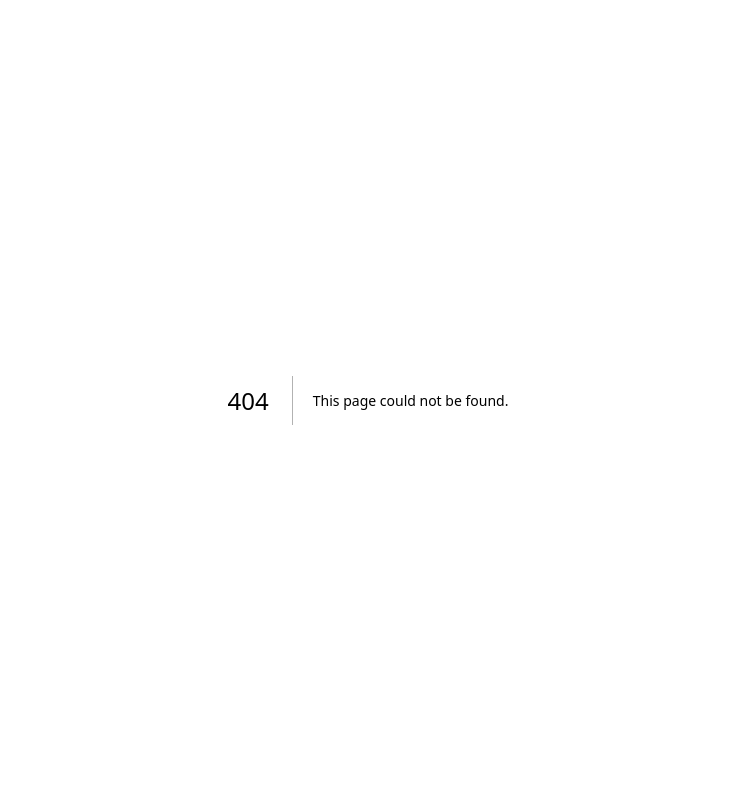
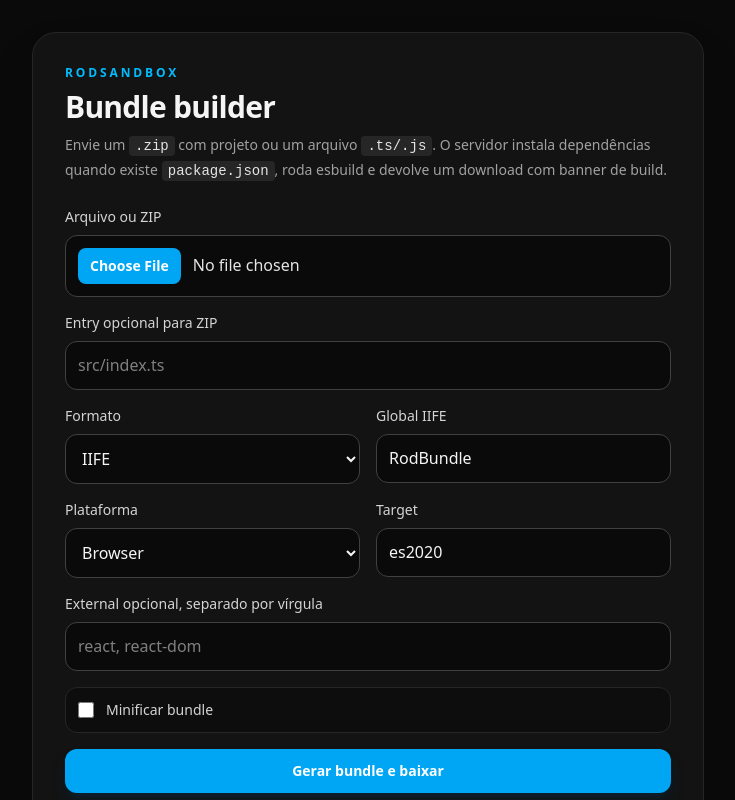
Before and after one commit to rodkisten/rodsandbox, a Next.js app: page /bundle in a window 1280 px wide. Before the commit this address had no page. Shown: the whole page, without its empty margins (272-1007 px from the left). Built offline with nearby package versions, Linux system fonts and the light colour scheme.

Commit message:
Add files via upload

```diff
--- /dev/null
+++ b/src/app/bundle/page.tsx
@@ -0,0 +1,118 @@
+import type { Metadata } from 'next';
+
+export const metadata: Metadata = {
+  title: 'Bundle Upload · RodSandbox',
+  description: 'Upload a TypeScript or JavaScript file, or a zipped project, and download an esbuild bundle.',
+};
+
+export default function BundlePage() {
+  return (
+    <main className="min-h-screen bg-neutral-950 px-4 py-8 text-neutral-100">
+      <section className="mx-auto flex max-w-2xl flex-col gap-6 rounded-3xl border border-neutral-800 bg-neutral-900/70 p-5 shadow-2xl sm:p-8">
+        <div className="space-y-2">
+          <p className="text-xs font-semibold uppercase tracking-[0.24em] text-sky-400">RodSandbox</p>
+          <h1 className="text-2xl font-semibold tracking-tight sm:text-3xl">Bundle builder</h1>
+          <p className="text-sm leading-6 text-neutral-400">
+            Envie um <code className="rounded bg-neutral-800 px-1.5 py-0.5 text-neutral-200">.zip</code> com projeto ou um arquivo
+            <code className="ml-1 rounded bg-neutral-800 px-1.5 py-0.5 text-neutral-200">.ts/.js</code>. O servidor instala dependências quando existe
+            <code className="ml-1 rounded bg-neutral-800 px-1.5 py-0.5 text-neutral-200">package.json</code>, roda esbuild e devolve um download com banner de build.
+          </p>
+        </div>
+
+        <form action="/api/bundle" method="post" encType="multipart/form-data" className="flex flex-col gap-4">
+          <label className="flex flex-col gap-2 text-sm font-medium text-neutral-300">
+            Arquivo ou ZIP
+            <input
+              name="file"
+              type="file"
+              required
+              accept=".zip,.ts,.tsx,.js,.jsx,.mjs,.cjs"
+              className="rounded-xl border border-neutral-700 bg-neutral-950 px-3 py-3 text-sm text-neutral-200 file:mr-3 file:rounded-lg file:border-0 file:bg-sky-500 file:px-3 file:py-2 file:text-sm file:font-semibold file:text-white"
+            />
+          </label>
+
+          <label className="flex flex-col gap-2 text-sm font-medium text-neutral-300">
+            Entry opcional para ZIP
+            <input
+              name="entry"
+              type="text"
+              placeholder="src/index.ts"
+              className="rounded-xl border border-neutral-700 bg-neutral-950 px-3 py-3 text-sm text-neutral-100 outline-none transition focus:border-sky-500/70 focus:ring-2 focus:ring-sky-500/20"
+            />
+          </label>
+
+          <div className="grid gap-4 sm:grid-cols-2">
+            <label className="flex flex-col gap-2 text-sm font-medium text-neutral-300">
+              Formato
+              <select name="format" defaultValue="iife" className="rounded-xl border border-neutral-700 bg-neutral-950 px-3 py-3 text-sm text-neutral-100">
+                <option value="iife">IIFE</option>
+                <option value="esm">ESM</option>
+                <option value="cjs">CJS</option>
+              </select>
+            </label>
+
+            <label className="flex flex-col gap-2 text-sm font-medium text-neutral-300">
+              Global IIFE
+              <input
+                name="global"
+                type="text"
+                defaultValue="RodBundle"
+                className="rounded-xl border border-neutral-700 bg-neutral-950 px-3 py-3 text-sm text-neutral-100 outline-none transition focus:border-sky-500/70 focus:ring-2 focus:ring-sky-500/20"
+              />
+            </label>
+
+            <label className="flex flex-col gap-2 text-sm font-medium text-neutral-300">
+              Plataforma
+              <select name="platform" defaultValue="browser" className="rounded-xl border border-neutral-700 bg-neutral-950 px-3 py-3 text-sm text-neutral-100">
+                <option value="browser">Browser</option>
+                <option value="node">Node</option>
+                <option value="neutral">Neutral</option>
+              </select>
+            </label>
+
+            <label className="flex flex-col gap-2 text-sm font-medium text-neutral-300">
+              Target
+              <input
+                name="target"
+                type="text"
+                defaultValue="es2020"
+                className="rounded-xl border border-neutral-700 bg-neutral-950 px-3 py-3 text-sm text-neutral-100 outline-none transition focus:border-sky-500/70 focus:ring-2 focus:ring-sky-500/20"
+              />
+            </label>
+          </div>
+
+          <label className="flex flex-col gap-2 text-sm font-medium text-neutral-300">
+            External opcional, separado por vírgula
+            <input
+              name="external"
+              type="text"
+              placeholder="react, react-dom"
+              className="rounded-xl border border-neutral-700 bg-neutral-950 px-3 py-3 text-sm text-neutral-100 outline-none transition focus:border-sky-500/70 focus:ring-2 focus:ring-sky-500/20"
+            />
+          </label>
+
+          <label className="flex items-center gap-3 rounded-xl border border-neutral-800 bg-neutral-950/70 px-3 py-3 text-sm text-neutral-300">
+            <input name="minify" value="true" type="checkbox" className="h-4 w-4 accent-sky-500" />
+            Minificar bundle
+          </label>
+
+          <button
+            type="submit"
+            className="rounded-xl bg-sky-500 px-4 py-3 text-sm font-bold text-white shadow-lg shadow-sky-950/40 transition hover:bg-sky-400 active:bg-sky-600"
+          >
+            Gerar bundle e baixar
+          </button>
+        </form>
+
+        <div className="rounded-2xl border border-neutral-800 bg-neutral-950 p-4 text-xs leading-6 text-neutral-400">
+          <p className="font-semibold text-neutral-300">Shortcut/API</p>
+          <p>
+            Faça um <code className="rounded bg-neutral-800 px-1 py-0.5 text-neutral-200">POST multipart/form-data</code> para
+            <code className="ml-1 rounded bg-neutral-800 px-1 py-0.5 text-neutral-200">/api/bundle</code> com o campo
+            <code className="ml-1 rounded bg-neutral-800 px-1 py-0.5 text-neutral-200">file</code>.
+          </p>
+        </div>
+      </section>
+    </main>
+  );
+}
```
